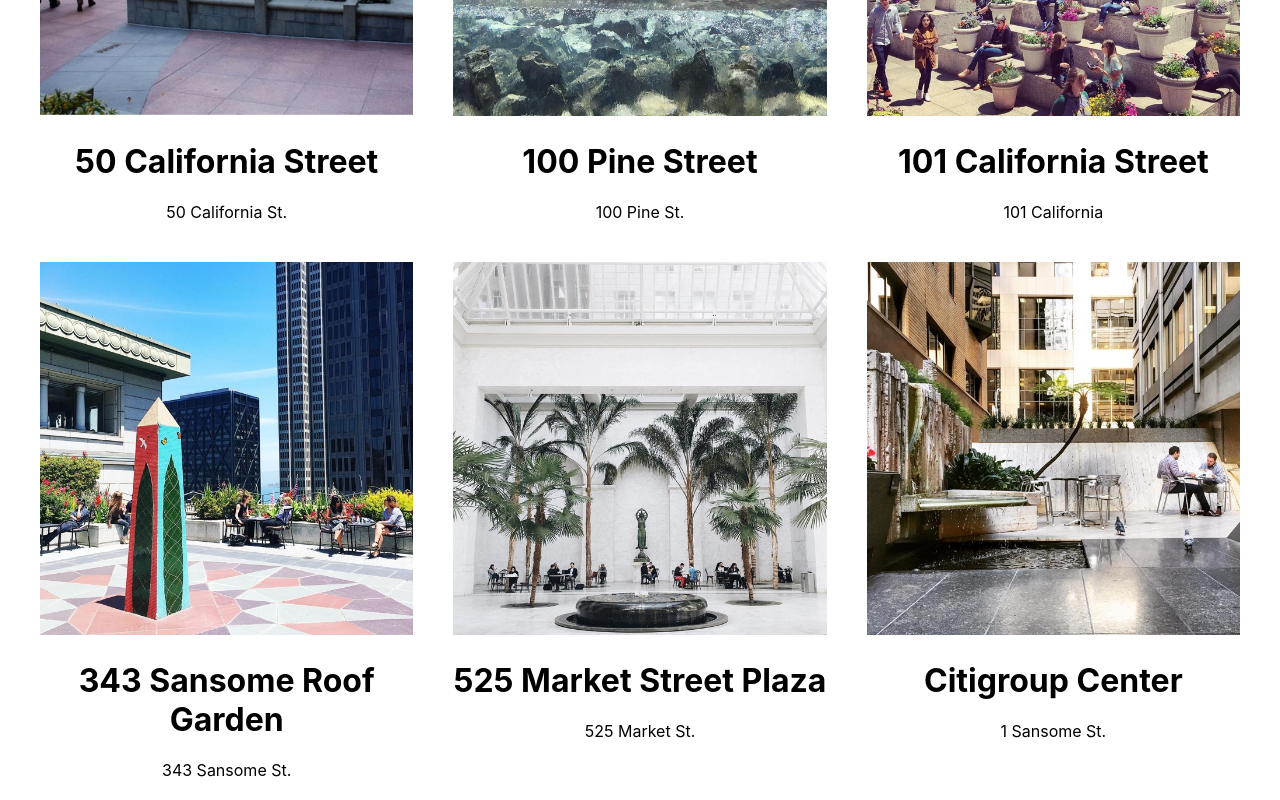
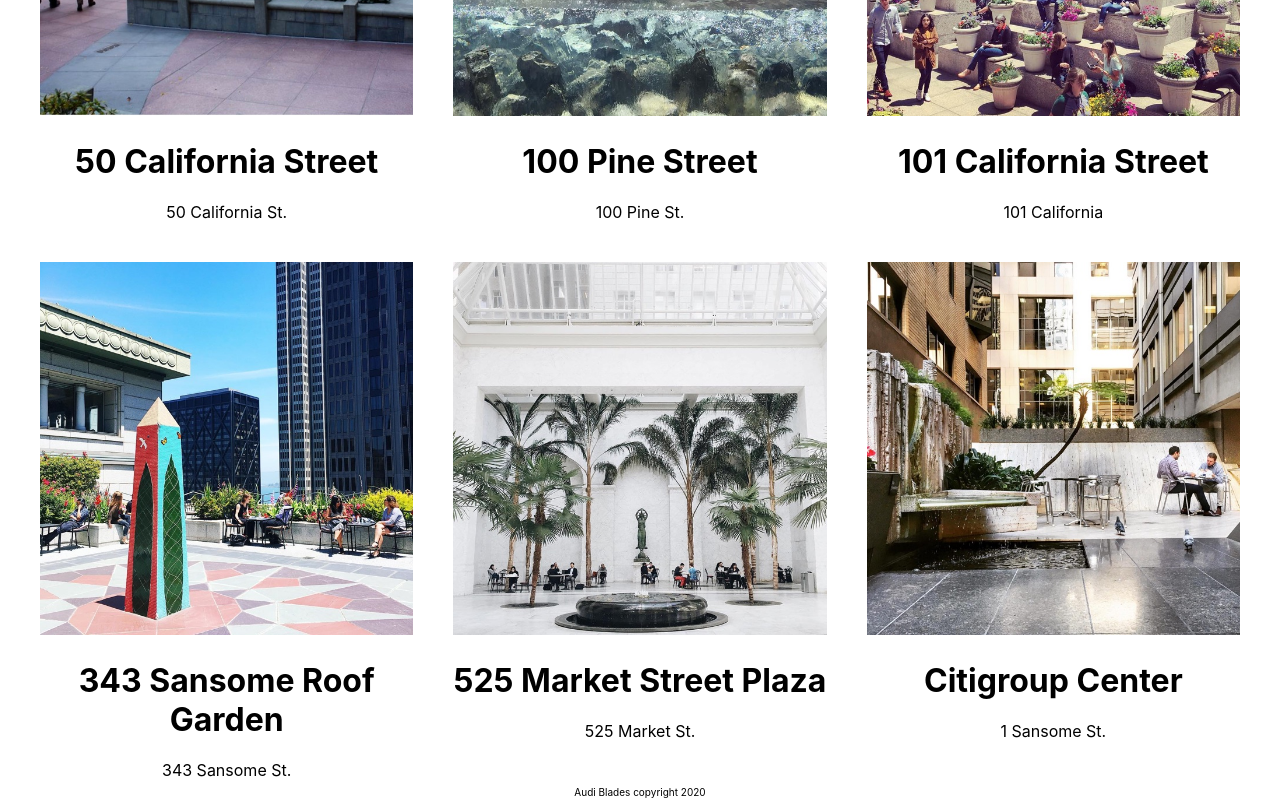
Before and after one commit to ablades/react-fund, a React (Create React App) app: page / in a window 1280 px wide. Shown: the part 403-1203 px from the top of the page. Built offline with nearby package versions, Linux system fonts and the light colour scheme.

Commit message:
create footer

```diff
--- a/src/App.js
+++ b/src/App.js
@@ -2,13 +2,16 @@ import React from 'react';
 import './App.css';
 import Title from './Title.js';
 import POPOSlist from './POPOSlist.js';
+import Footer from './Footer.js';
 
 function App() {
   return (
     <div className="App">
       <Title />
       <POPOSlist />
+      <Footer />
     </div>
+
   );
 }
 
--- /dev/null
+++ b/src/Footer.css
@@ -0,0 +1,5 @@
+
+.Footer {
+    color: black;
+    font-size: 10px;
+}
--- /dev/null
+++ b/src/Footer.js
@@ -0,0 +1,10 @@
+import React from 'react';
+import './Footer.css';
+
+function Footer() {
+    return (
+            <span className="Footer">Audi Blades copyright 2020</span>
+    )
+}
+
+export default Footer;
```
